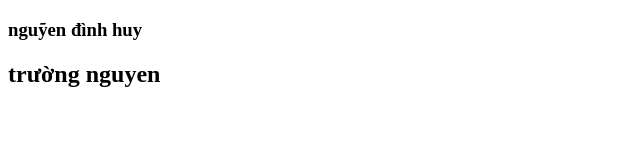
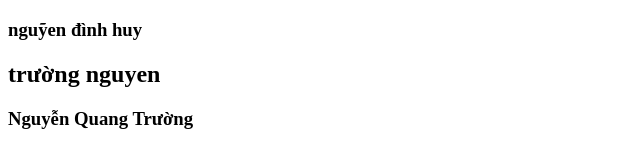
Before and after one commit to truongnqph14659/du-an-mau, a plain HTML site: page index.html in a window 1280 px wide. Shown: the whole page, without its empty margins (0-640 px from the left). Drawn offline with Linux system fonts and the light colour scheme.

Commit message:
tôi mới sửa đấy
tất nhiên tôi đã sửa đc thì ắt phải thay đổi:)))

```diff
--- a/index.html
+++ b/index.html
@@ -9,5 +9,6 @@
 <body>
     <h3>nguỹen đình huy</h3>
     <h2>trường nguyen</h2>
+    <h3>Nguyễn Quang Trường</h2>
 </body>
 </html>
```
